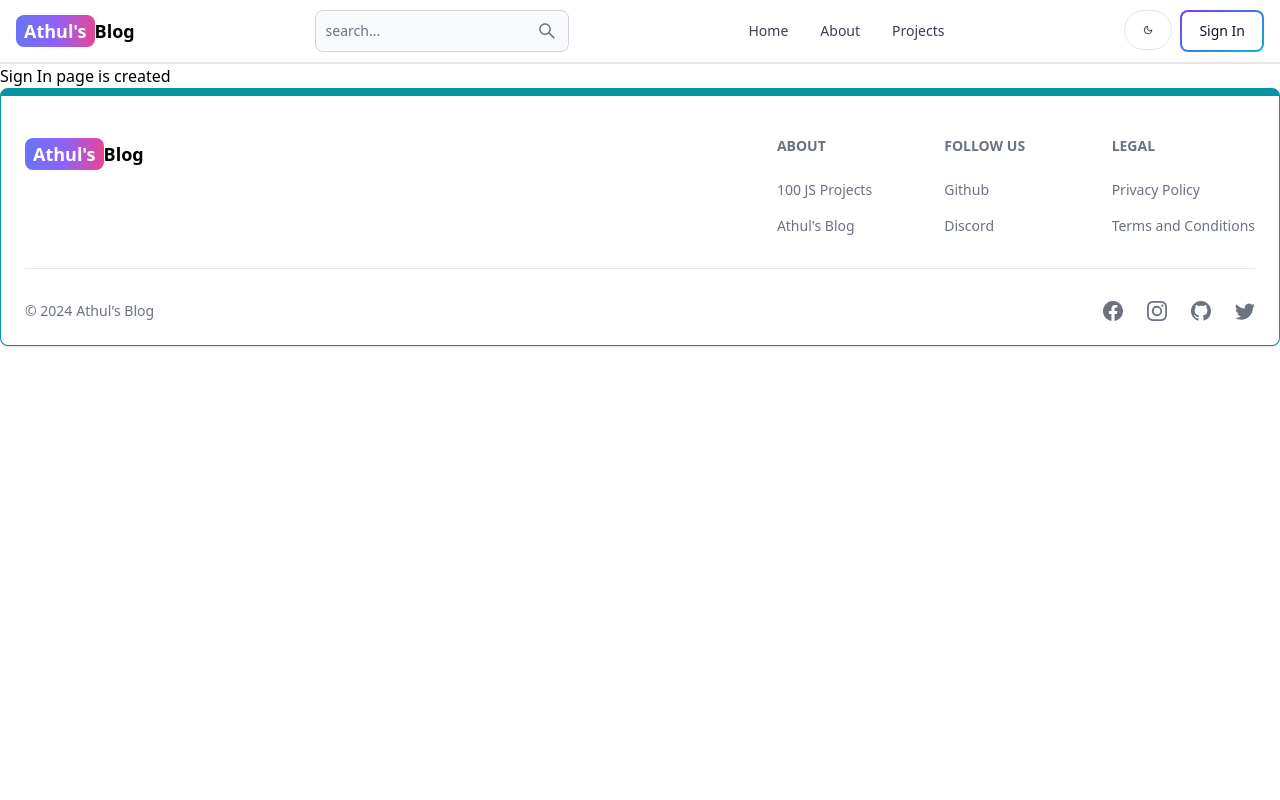
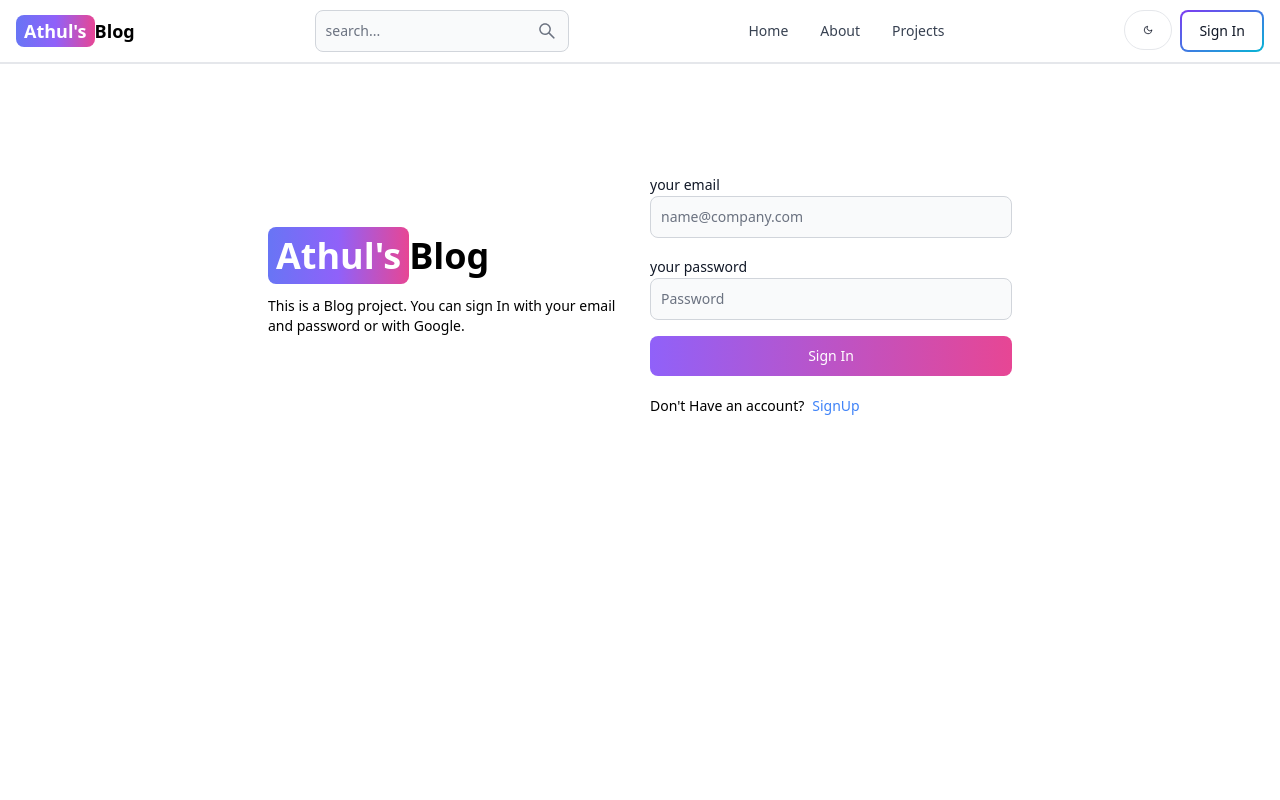
Before and after one commit to Athul-Kumar/MERN-BLOG, a React (Vite) app in the folder client/: page /sign-in in a window 1280 px wide. Shown: the top 800 px of the page. Built offline with nearby package versions, Linux system fonts and the light colour scheme.

Commit message:
complete signin functionality
Problem

Solution

Note

```diff
--- a/client/src/pages/SignIn.jsx
+++ b/client/src/pages/SignIn.jsx
@@ -1,9 +1,118 @@
+import { Link, useNavigate } from "react-router-dom";
+import { Label, TextInput, Button, Spinner, Alert } from "flowbite-react";
+import { useState } from "react";
 
-const SingIn = ()=>{
+const SingIn = () => {
+  const [formData, setFormData] = useState({});
+  const [errorMessage, setErrorMessage] = useState(null);
+  const [loading, setLoading] = useState(false);
 
-    return(
-        <h2>Sign In page is created</h2>
-    )
-}
+  const Navigate = useNavigate();
 
-export default SingIn
+  const handleChange = (e) => {
+    setFormData({ ...formData, [e.target.id]: e.target.value.trim() });
+  };
+
+  const handleSubmit = async (e) => {
+    e.preventDefault();
+
+    if (
+      !formData.email ||
+      !formData.password ||
+      !formData.email === "" ||
+      !formData.password === ""
+    ) {
+      return setErrorMessage("All fields are required!");
+    }
+
+    try {
+      setLoading(true);
+      setErrorMessage(null);
+
+      const res = await fetch("/api/auth/signin", {
+        method: "POST",
+        headers: { "Content-Type": "application/json" },
+        body: JSON.stringify(formData),
+      });
+      const data = await res.json();
+      if (data.success === false) {
+        return setErrorMessage(data.message);
+      }
+      setLoading(false);
+      if (res.ok) {
+        Navigate("/");
+      }
+    } catch (err) {
+      setErrorMessage(err.message);
+      setLoading(false);
+    }
+  };
+  return (
+    <div className="min-h-screen mt-20">
+      <div className="flex p-3 max-w-3xl mx-auto flex-col md:flex-row md:items-center gap-5">
+        {/* left */}
+        <div className="flex-1">
+          <Link to="/" className="font-bold dark:text-white text-4xl">
+            <span className="px-2 py-1 bg-gradient-to-r from-indigo-500 via-purple-500 to-pink-500 rounded-lg text-white">
+              Athul's
+            </span>
+            Blog
+          </Link>
+          <p className="text-sm mt-5">
+            This is a Blog project. You can sign In with your email and password
+            or with Google.
+          </p>
+        </div>
+        {/* right */}
+        <div className="flex-1">
+          <form className="flex flex-col gap-4" onSubmit={handleSubmit}>
+            <div className=""></div>
+            <div className="">
+              <Label value="your email" />
+              <TextInput
+                type="email"
+                placeholder="name@company.com"
+                id="email"
+                onChange={handleChange}
+              ></TextInput>
+            </div>
+            <div className="">
+              <Label value="your password" />
+              <TextInput
+                type="password"
+                placeholder="Password"
+                id="password"
+                onChange={handleChange}
+              ></TextInput>
+            </div>
+            <Button
+              gradientDuoTone="purpleToPink"
+              type="submit"
+              disabled={loading}
+            >
+              {loading ? (
+                <>
+                  <Spinner size="sm" />
+                  <span>Loading...</span>
+                </>
+              ) : (
+                "Sign In"
+              )}
+            </Button>
+          </form>
+          <div className="flex gap-2 text-sm mt-5">
+            <span>Don't Have an account?</span>
+            <Link to="/sign-up" className="text-blue-500">
+              SignUp
+            </Link>
+          </div>
+          {errorMessage && <Alert className="mt-5" color="failure">
+            {errorMessage}
+          </Alert>}
+        </div>
+      </div>
+    </div>
+  );
+};
+
+export default SingIn;
```
